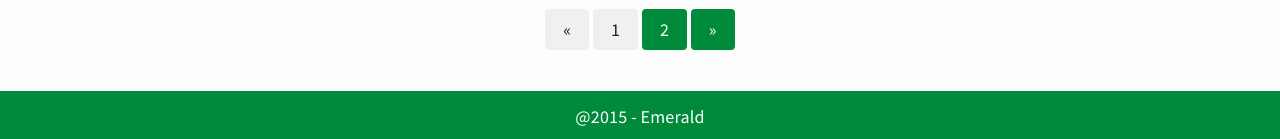
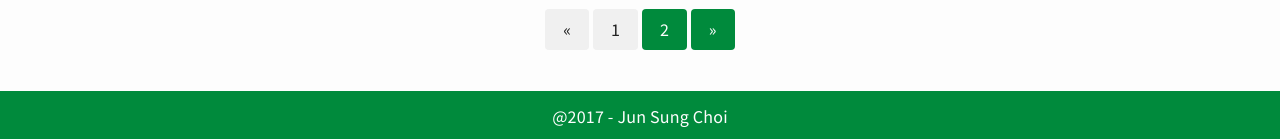
Before and after one commit to jschoi126/jschoi126.github.io, a Jekyll site: the page built from index.html, in a window 1280 px wide and 900 px high, scrolled down 1745 px. Shown: the part 758-897 px from the top of the window. Built offline with Jekyll 4.4.1, drawn with Linux system fonts in a browser that asks for light colours; the list of posts is cut into pages by our own code.

Commit message:
Changed license

```diff
--- a/_includes/footer.html
+++ b/_includes/footer.html
@@ -1 +1 @@
-<footer><span>@2015 - Emerald</span></footer>
+<footer><span>@2017 - Jun Sung Choi</span></footer>
```
